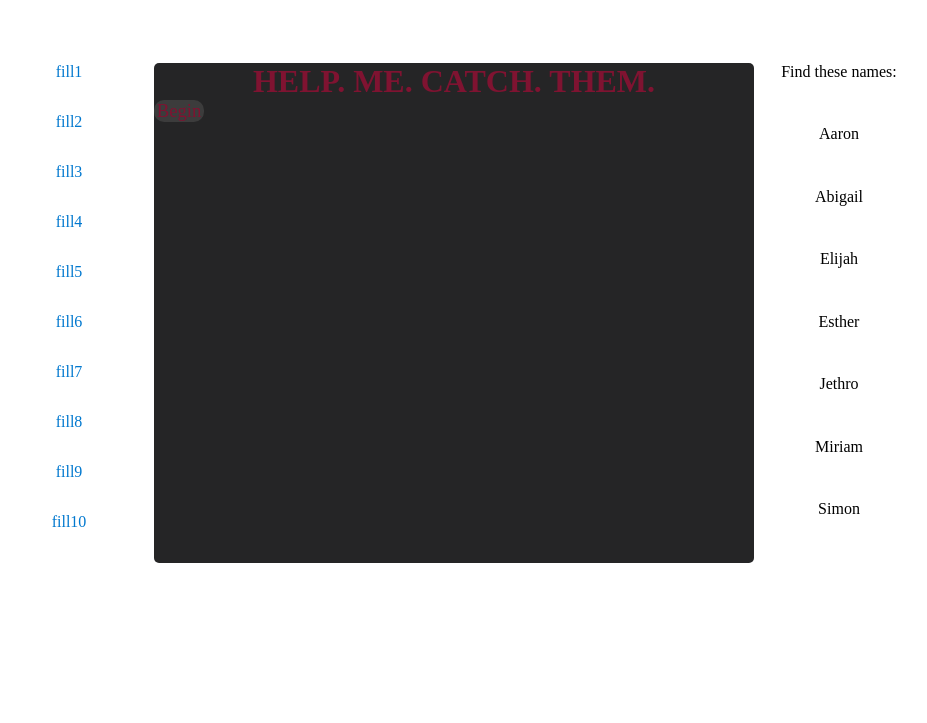
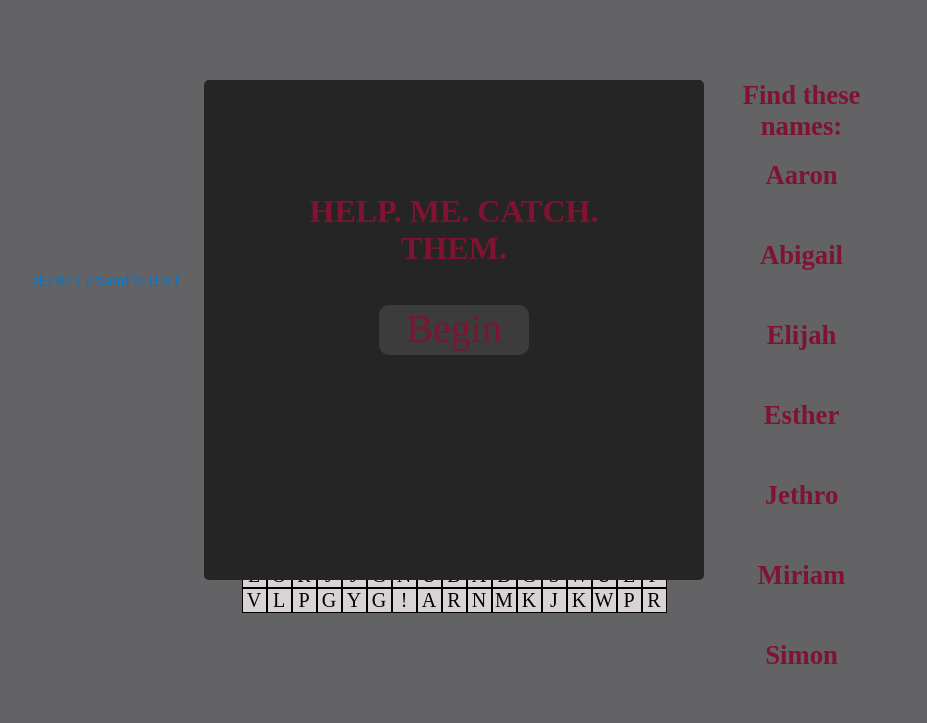
Before and after one commit to OlloClark/catch-them, a plain HTML site: page index.html in a window 1280 px wide. Shown: the whole page, without its empty margins (186-1113 px from the left). Drawn offline with Linux system fonts and the light colour scheme.

Commit message:
fixed positioning to fill centre screen

```diff
--- a/CSS/style.css
+++ b/CSS/style.css
@@ -5,7 +5,7 @@
 
 
 /* CITATION: .noselect class found at https://stackoverflow.com/questions/826782/how-to-disable-text-selection-highlighting */
-
+/* CITATION: "Crazy Killer" font- http://www.fontemporium.com/ */
 .noselect {
     -webkit-touch-callout: none;
       -webkit-user-select: none;
@@ -15,28 +15,44 @@
   }
 
 html, body {
-  min-height: auto;
+  height: 100%;
+  margin:0;
+  background-color: #636366;
+}
+
+body{
+  position: relative;
+
 }
 
 #gameScreen {
-    display: grid;
-    grid-template-columns: 1fr 1fr 2fr 1fr 1fr;
-    grid-template-rows: 1fr 8fr 1fr;
+  display: grid;
+  grid-template-columns: 1fr 1fr 2fr 1fr 1fr;
+  grid-template-rows: 1fr 8fr 1fr;
+  background-color: #636366;
+  position: absolute;
+  top: 0; bottom: 0; left: 0; right: 0;
+  margin: auto;
 }
 
 .button{
   border-radius: 10px;
   width: 50px;
+  height: 60px;
   text-align: center;
   cursor: pointer;
   font-size: 14pt;
   background-color: #3C3C3C;
+  margin: auto;
+  padding: auto;
 }
 
-#gameIntro {
-
+.startMessage {
+  display: grid;
+  grid-template-columns: 1fr 8fr 1fr;
+  grid-template-rows: 1fr 1fr 1fr 1fr 1fr;
   z-index: 12;
-  width: 600px;
+  width: 500px;
   height: 500px;
   background-color: #252526;
   color: #7F1331;
@@ -44,17 +60,36 @@ html, body {
   grid-column: 3 / 4;
   grid-row: 2/ 3;
   border-radius: 5px;
+
 }
 
+#GameIntroMessage {
+  grid-column: 2 / 3;
+  grid-row: 2 / 3;
+  text-align: center;
+  margin: auto;
+  padding: 5px;
+}
+
+#btnStart {
+  grid-column: 2 / 3;
+  grid-row: 3 / 4;
+  text-align: center;
+  margin: auto;
+  width: 150px;
+  height: 50px;
+  font-size: 30pt;
+}
+
+
 #gameEvilOutro {
-  position: absolute;
   z-index: 11;
-  width: 400px;
-  height: 400px;
-  top: 200px;
-  left: 500px;
+  width: 500px;
+  height: 500px;
   background-color: #252526;
+  border-radius: 5px;
   color: #7F1331;
+  text-align: center;
   display: none;
 }
 
@@ -70,13 +105,22 @@ html, body {
   display: none;
 }
 
+.evilEndMessage {
+  display: grid;
+  grid-template-columns: 1fr 8fr 1fr;
+  grid-template-rows: 1fr 1fr 1fr 1fr 1fr;
+  grid-column: 3 / 4;
+  grid-row: 2/ 3;
+}
+
 .container {
     grid-column: 3 / 4;
     grid-row: 2/ 3;
+
     display: grid;
-
     grid-template-columns: 1fr 1fr 1fr 1fr 1fr 1fr 1fr 1fr 1fr 1fr 1fr 1fr 1fr 1fr 1fr 1fr 1fr;
     grid-template-rows: 1fr 1fr 1fr 1fr 1fr 1fr 1fr 1fr 1fr 1fr 1fr 1fr 1fr 1fr 1fr 1fr 1fr;
+
     gap: 0;
     color: black;
     background-color: blueviolet;
@@ -99,6 +143,8 @@ html, body {
 
 }
 
+
+
 #victimBox {
   display: grid;
   grid-template-columns: 1fr;
@@ -106,12 +152,18 @@ html, body {
   text-align: center;
   grid-column: 4 / 5 ;
   grid-row: 2 / 3;
+  color: #7F1331;
+  font-weight: bold;
+  font-size: 20pt;
+  font-family: "Arno Pro";
+
+
 
   /* HARSH BURGUNDY WRITING */
 
 }
 
-#secretBox {
+.secretBox {
   display: grid;
   grid-template-columns: 1fr;
   grid-template-rows: 1fr 1fr 1fr 1fr 1fr 1fr 1fr 1fr 1fr 1fr;
@@ -122,15 +174,3 @@ html, body {
 
   /* angelic font */
 }
-
-#messageBoxOne {
-
-/* HARSH BURGUNDY WRITING */
-
-}
-
-#messageBoxTwo {
-
-/* HARSH BURGUNDY WRITING */
-
-}
--- a/index.html
+++ b/index.html
@@ -10,20 +10,21 @@
 </head>
 <body>
 
-  <div id="gameEvilOutro">
-    <h1 id="GameEvilOutroMessage"> THANK. YOU. THEY. WERE. DELICIOUS.</h1>
-    <h2> You Win?</h2>
-    <div id="btnReplay" class="button" onclick="replayGame()">Play Again</div>
-  </div>
-  <div id="gameGoodOutro">
-    <h1 id="GameGoodOutroMessage"> Thank you! You Saved Us! Now we can do the ritual again. And do it right...</h1>
-    <h2> You Win!</h2>
-    <div id="btnReplay" class="button" onclick="goodReplayGame()">Play Again</div>
-  </div>
+
     <div id="gameScreen">
-      <div id="gameIntro">
+      <div id= "gameIntro" class="startMessage">
         <h1 id="GameIntroMessage">HELP. ME. CATCH. THEM.</h1>
         <div id="btnStart" class="button" onclick="startGame()">Begin</div>
+      </div>
+      <div id="gameEvilOutro" class="evilEndMessage">
+        <h1 id="GameEvilOutroMessage"> THANK YOU. THEY WERE. DELICIOUS.</h1>
+        <h2> You Win?</h2>
+        <div id="btnReplay" class="button" onclick="replayGame()">Play Again</div>
+      </div>
+      <div id="gameGoodOutro">
+        <h1 id="GameGoodOutroMessage"> Thank you! You Saved Us! Now we can do the ritual again. And do it right...</h1>
+        <h2> You Win!</h2>
+        <div id="btnReplay" class="button" onclick="goodReplayGame()">Play Again</div>
       </div>
       <div id="gameGrid" class="container noselect">
         <div id="thatEnd" class= "endPoint">T</div>
@@ -326,17 +327,17 @@
         <div id="listMiriam">Miriam</div>
         <div id="listSimon">Simon</div>
       </div>
-      <div id="secretBox">
-        <div id="listPlease!">fill1</div>
-        <div id="listStop!">fill2</div>
-        <div id="listListen!">fill3</div>
-        <div id="listSaveus!">fill4</div>
-        <div id="listRitual">fill5</div>
-        <div id="listWent">fill6</div>
-        <div id="listAwry!">fill7</div>
-        <div id="listKill">fill8</div>
-        <div id="listThat">fill9</div>
-        <div id="listThing!">fill10</div>
+      <div class="secretBox">
+        <div id="listPlease!"> </div>
+        <div id="listStop!"> </div>
+        <div id="listListen!"> </div>
+        <div id="listSaveus!"> sEcReT eXamPle tExT </div>
+        <div id="listRitual"> </div>
+        <div id="listWent"> </div>
+        <div id="listAwry!"> </div>
+        <div id="listKill"> </div>
+        <div id="listThat"> </div>
+        <div id="listThing!"> </div>
         </div>
 
    </div>
```
